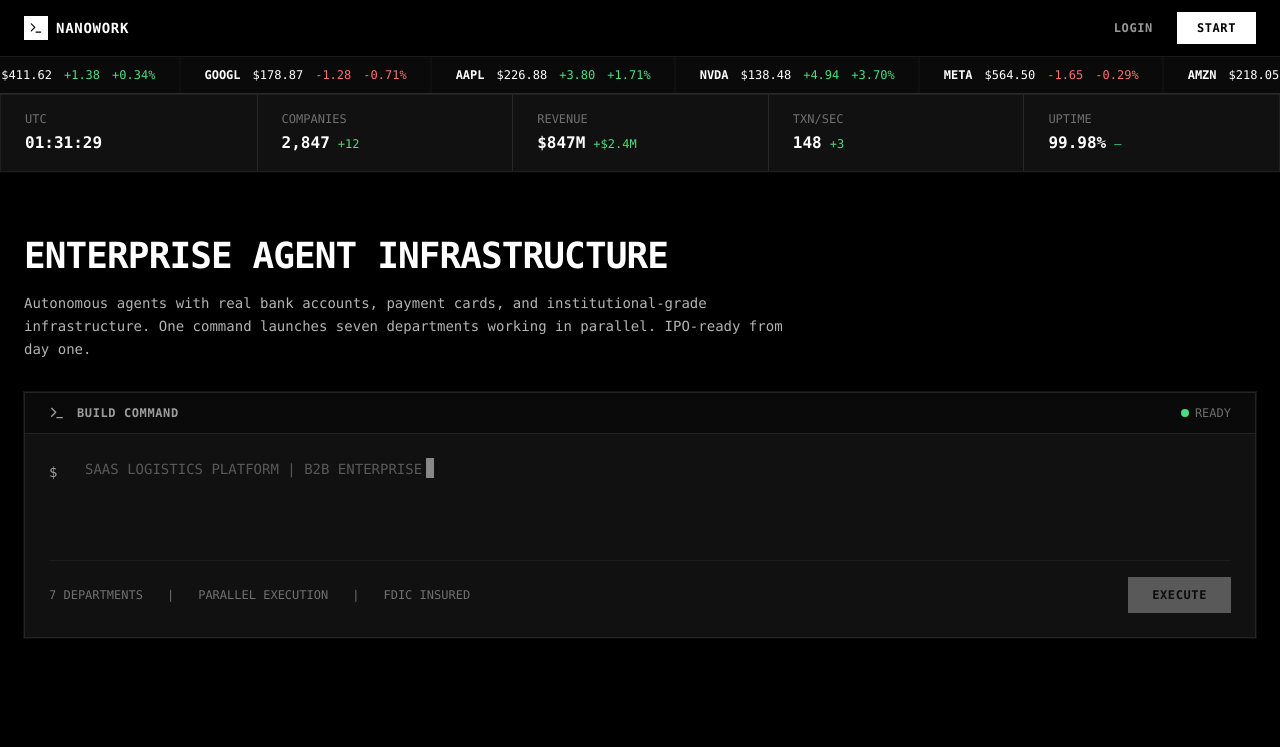
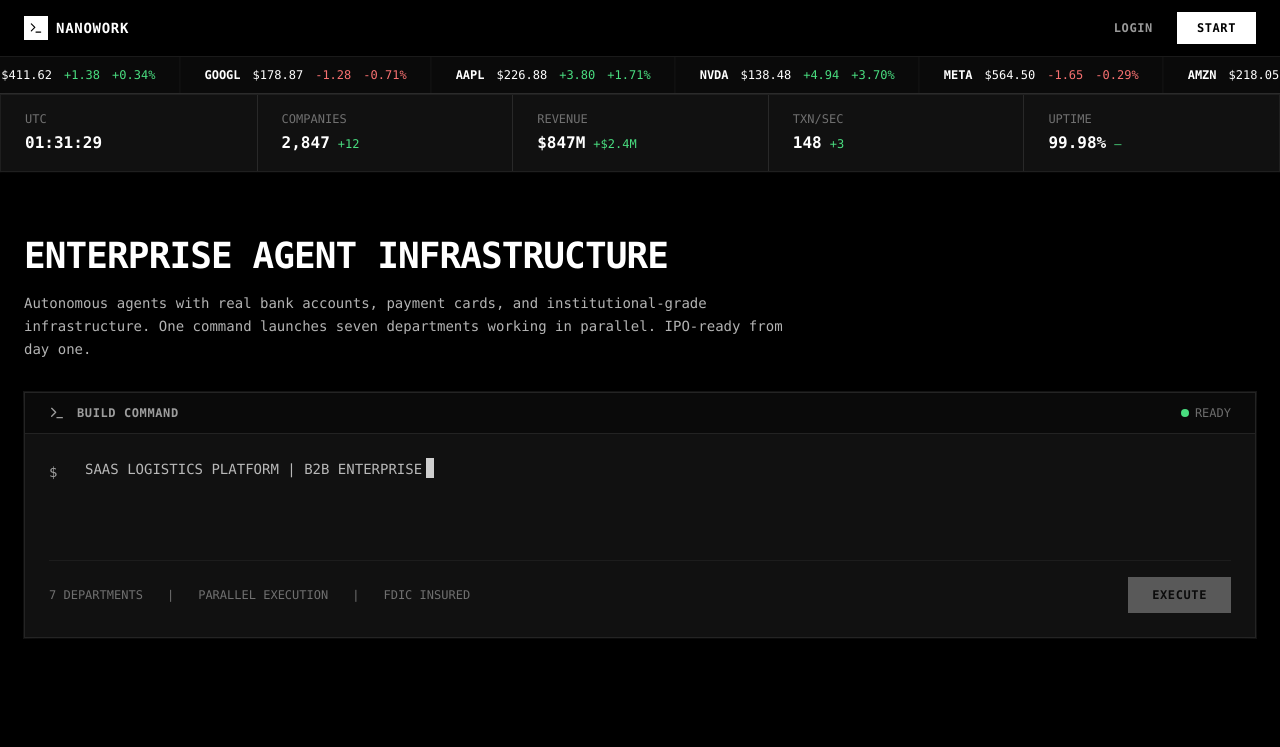
Before and after one commit to nanoworkai/nanowork, a React (Vite) app in the folder apps/web/: page / in a window 1280 px wide. Shown: the top 747 px of the page. Built offline with nearby package versions, Linux system fonts and the light colour scheme; no server answers.

Commit message:
updating the home page

```diff
--- a/apps/web/src/pages/Home.tsx
+++ b/apps/web/src/pages/Home.tsx
@@ -297,9 +297,9 @@ function TerminalPrompt() {
               />
               {!value && (
                 <div className="absolute top-0 left-9 right-0 pointer-events-none">
-                  <div className="font-mono text-sm text-white/30 leading-relaxed flex">
+                  <div className="font-mono text-sm text-white/70 leading-relaxed flex">
                     {placeholder}
-                    {!focused && <span className="inline-block w-2 h-5 bg-white/50 ml-1 animate-pulse" />}
+                    {!focused && <span className="inline-block w-2 h-5 bg-white/80 ml-1 animate-pulse" />}
                   </div>
                 </div>
               )}
```
